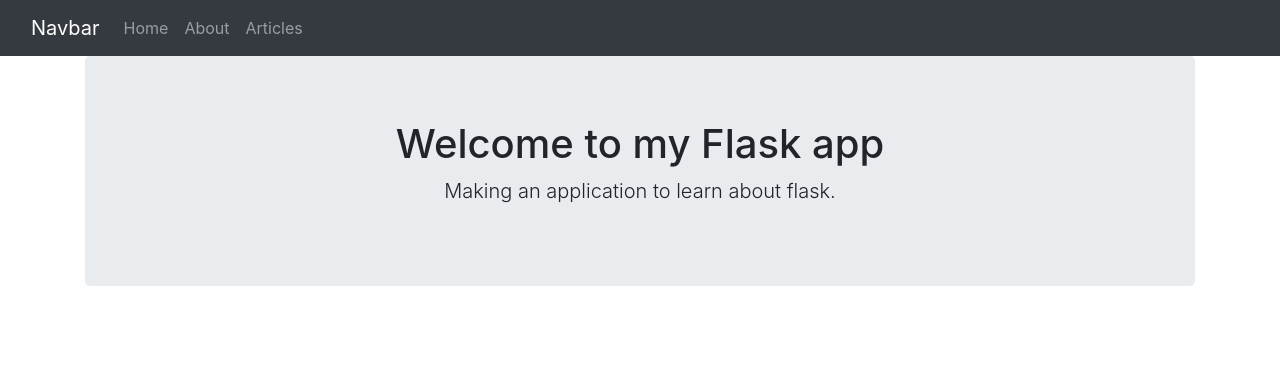
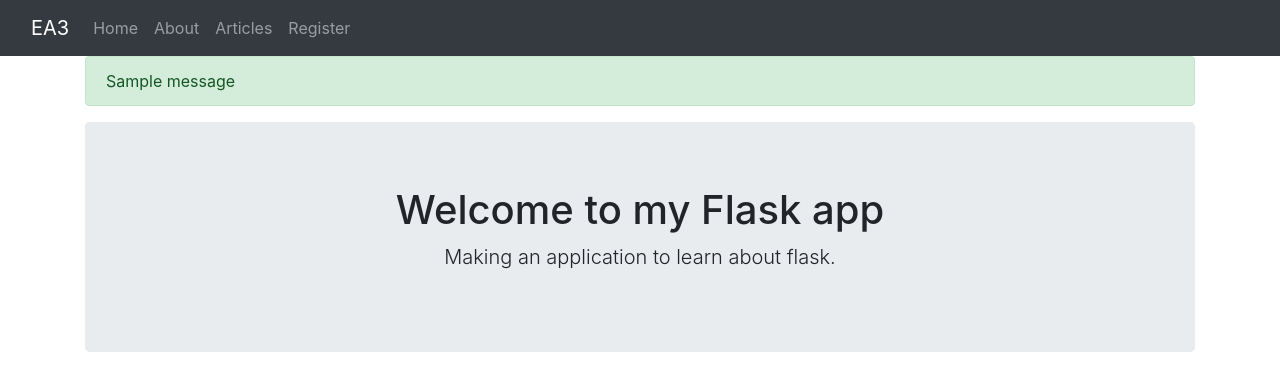
Before and after one commit to ea3/Site-Flask, a Flask app: page / in a window 1280 px wide. Shown: the top 391 px of the page. Run offline with Flask 2, Linux system fonts and the light colour scheme; one stand-in notice (Sample message) is shown; some libraries are stand-ins or nearby versions.

Commit message:
registration

```diff
--- a/app.py
+++ b/app.py
@@ -1,9 +1,25 @@
-from flask import Flask, render_template, flash, redirect, url_for, session, logging
+from flask import Flask, render_template, flash, redirect, url_for, session, logging, request
 from data import articles
 from flask_mysqldb import MySQL
 from wtforms import Form, StringField, TextAreaField, PasswordField, validators
 from passlib.hash import sha256_crypt
+import os
+from dotenv import load_dotenv
+
+
 app = Flask(__name__)
+mysql = MySQL(app)
+
+# Config mySQL
+basedir = os.path.abspath(os.path.dirname(__file__))
+load_dotenv(os.path.join(basedir, '.env'))
+
+app.config['MYSQL_HOST'] = os.environ.get('MYSQL_HOST')
+app.config['MYSQL_USER'] = os.environ.get('MYSQL_USER')
+app.config['MYSQL_PASSWORD'] = os.environ.get('MYSQL_PASSWORD')
+app.config['MYSQL_DB'] = os.environ.get('MYSQL_DB')
+app.config['MYSQL_CURSORCLASS'] = os.environ.get('MYSQL_CURSORCLASS')
+app.secret_key = os.environ.get('SECRET_KEY')
 
 some_articles = articles()
 
@@ -39,5 +55,31 @@ class RegisterForm(Form):
     confirm = PasswordField('Confirm Password')
 
 
+@app.route('/register', methods=['GET', 'POST'])
+def register():
+    form = RegisterForm(request.form)
+    if request.method == 'POST' and form.validate():
+        name = form.name.data
+        email = form.email.data
+        username = form.username.data
+        password = sha256_crypt.encrypt(str(form.password.data))
+
+        # Create cursor
+        cur = mysql.connection.cursor()
+        cur.execute("INSERT INTO users(name, email, username, password) VALUES(%s, %s, %s, %s)",
+                    (name, email, username, password))
+
+        # Commit to db
+        mysql.connection.commit()
+
+        # Close connection
+        cur.close()
+
+        flash('You are now registered and ready to go', 'success')
+        return redirect(url_for('login'))
+
+    return render_template('register.html', form=form)
+
+
 if __name__ == '__main__':
     app.run(debug=True)
--- /dev/null
+++ b/templates/includes/_messages.html
@@ -0,0 +1,8 @@
+
+{% with messages = get_flashed_messages(with_categories=true) %}
+  {% if messages %}
+    {% for category, message in messages %}
+        <div class="alert alert-{{ category }}">{{ message }}</div>
+    {% endfor %}
+  {% endif %}
+{% endwith %}
--- a/templates/includes/_navbar.html
+++ b/templates/includes/_navbar.html
@@ -1,6 +1,6 @@
 <nav class="navbar navbar-expand-md navbar-dark bg-dark">
   <div class="container-fluid">
-    <a class="navbar-brand" href="#">Navbar</a>
+    <a class="navbar-brand" href="#">EA3</a>
     <button class="navbar-toggler" type="button" data-bs-toggle="collapse" data-bs-target="#navbarsExampleDefault" aria-controls="navbarsExampleDefault" aria-expanded="false" aria-label="Toggle navigation">
       <span class="navbar-toggler-icon"></span>
     </button>
@@ -15,6 +15,9 @@
         <li class="nav-item">
           <a class="nav-link" href="/articles">Articles</a>
         </li>
+        <li class="nav-item">
+            <a class="nav-link" href="/register">Register</a>
+        </li>
       </ul>
     </div>
   </div>
--- a/templates/layout.html
+++ b/templates/layout.html
@@ -8,6 +8,7 @@
 <body>
     {% include 'includes/_navbar.html' %}
     <div class="container">
+        {% include 'includes/_messages.html' %}
         {% block body %}
         {% endblock %}
     </div>
```
Also changed, not shown: requirements.txt (+14 -11 lines).
